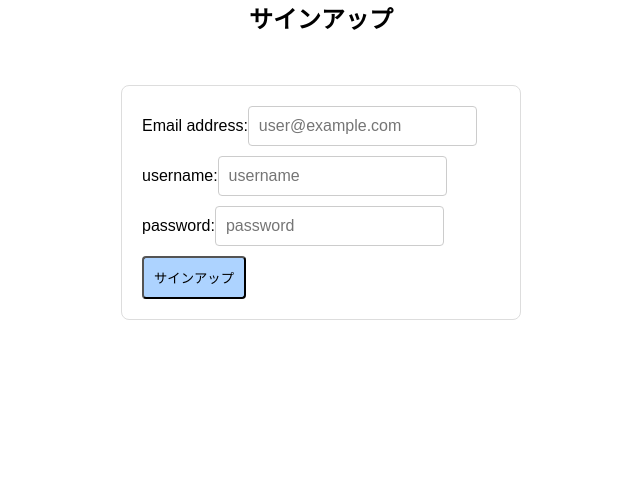
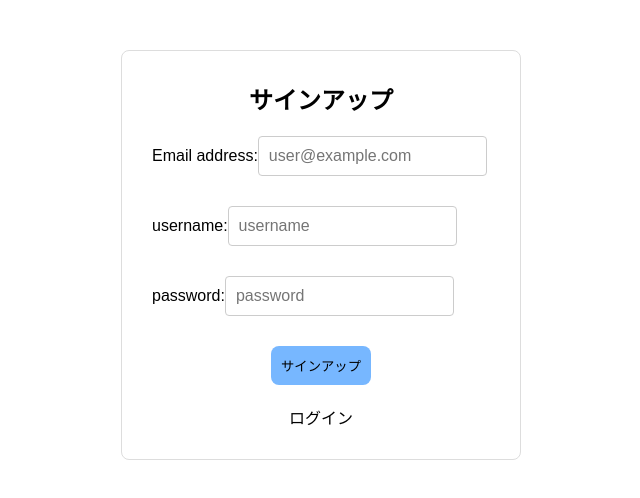
Before and after one commit to Dreams20250215/SalTrac, a Next.js app in the folder client/: page /signup in a window 1280 px wide. Shown: the top 498 px of the page, without its empty margins (319-959 px from the left). Built offline with nearby package versions, Linux system fonts and the light colour scheme.

Commit message:
api取得用の型を追加

```diff
--- /dev/null
+++ b/client/src/app/components/elements/Button.module.css
@@ -0,0 +1,12 @@
+.container {
+    text-align: center;
+    width: 100%;
+}
+
+.button {
+    padding: 10px;
+    margin-bottom: 20px;
+    background-color: #77b7ff;
+    border: none;
+    border-radius: 8px;
+}
--- /dev/null
+++ b/client/src/app/components/elements/Button.tsx
@@ -0,0 +1,17 @@
+import styles from "./Button.module.css"
+
+type ButtonProps = {
+    label: string;
+};
+
+function Button(props: ButtonProps) {
+    const label = props.label
+
+    return (
+        <div className={styles.container}>
+            <button className={styles.button}>{label}</button>
+        </div>
+    );
+}
+
+export default Button;
--- /dev/null
+++ b/client/src/app/components/elements/Subtitle.module.css
@@ -0,0 +1,8 @@
+.container {
+    width: 100%;
+    text-align: center;
+}
+
+.subtitle {
+    margin-bottom: 20px;
+}
--- /dev/null
+++ b/client/src/app/components/elements/Subtitle.tsx
@@ -0,0 +1,17 @@
+import styles from "./Subtitle.module.css"
+
+type SubtitleProps = {
+    label: string;
+};
+
+function Subtitle(props: SubtitleProps) {
+    const label = props.label
+
+    return (
+        <div className={styles.container}>
+            <h2 className={styles.subtitle}>{label}</h2>
+        </div>
+    );
+}
+
+export default Subtitle;
--- a/client/src/app/signup/Signup.module.css
+++ b/client/src/app/signup/Signup.module.css
@@ -1,7 +1,7 @@
-.container {
+.formElementsContainer {
     max-width: 400px;
     margin: 50px auto;
-    padding: 20px;
+    padding: 30px;
     border: 1px solid #ddd;
     border-radius: 8px;
     background-color: #fff;
@@ -18,14 +18,13 @@
 
 .input {
     padding: 10px;
-    margin-bottom: 10px;
+    margin-bottom: 30px;
     border: 1px solid #ccc;
     border-radius: 4px;
     font-size: 16px;
 }
 
-.button {
-    padding: 10px;
-    background-color: #add3ff;
-    border-radius: 4px;
+.linkContainer {
+    width: 100%;
+    text-align: center;
 }
--- a/client/src/app/signup/page.tsx
+++ b/client/src/app/signup/page.tsx
@@ -2,25 +2,30 @@
 
 import { useState } from "react"
 import styles from "./Signup.module.css"
+import Button from "@/app/components/elements/Button"
+import Subtitle from "@/app/components/elements/Subtitle"
 
 export default function Signup() {
     const [form, setForm] = useState({ username: "", email: "", password: ""});
     const [message, setMessage] = useState("");
 
     return (
-        <div>
-            <h2 className={styles.title}>サインアップ</h2>
+        <>
             <form className={styles.form}>
-                <div className={styles.container}>
+                <div className={styles.formElementsContainer}>
+                    <Subtitle label="サインアップ" />
                     <label className={styles.label}>Email address:</label>
                     <input name="Email address" type="email" placeholder="user@example.com" className={styles.input} />
                     <label className={styles.label}>username:</label>
                     <input name="username" placeholder="username" className={styles.input} />
                     <label className={styles.label}>password:</label>
                     <input name="password" type="password" placeholder="password" className={styles.input} />
-                    <button type="submit" className={styles.button}>サインアップ</button>
+                    <Button label="サインアップ"/>
+                    <div className={styles.linkContainer}>
+                        <a href="../login">ログイン</a>
+                    </div>
                 </div>
             </form>
-        </div>
+        </>
     );
 }
```
Also changed, not shown: client/src/app/lib/getUesr.ts (added).
